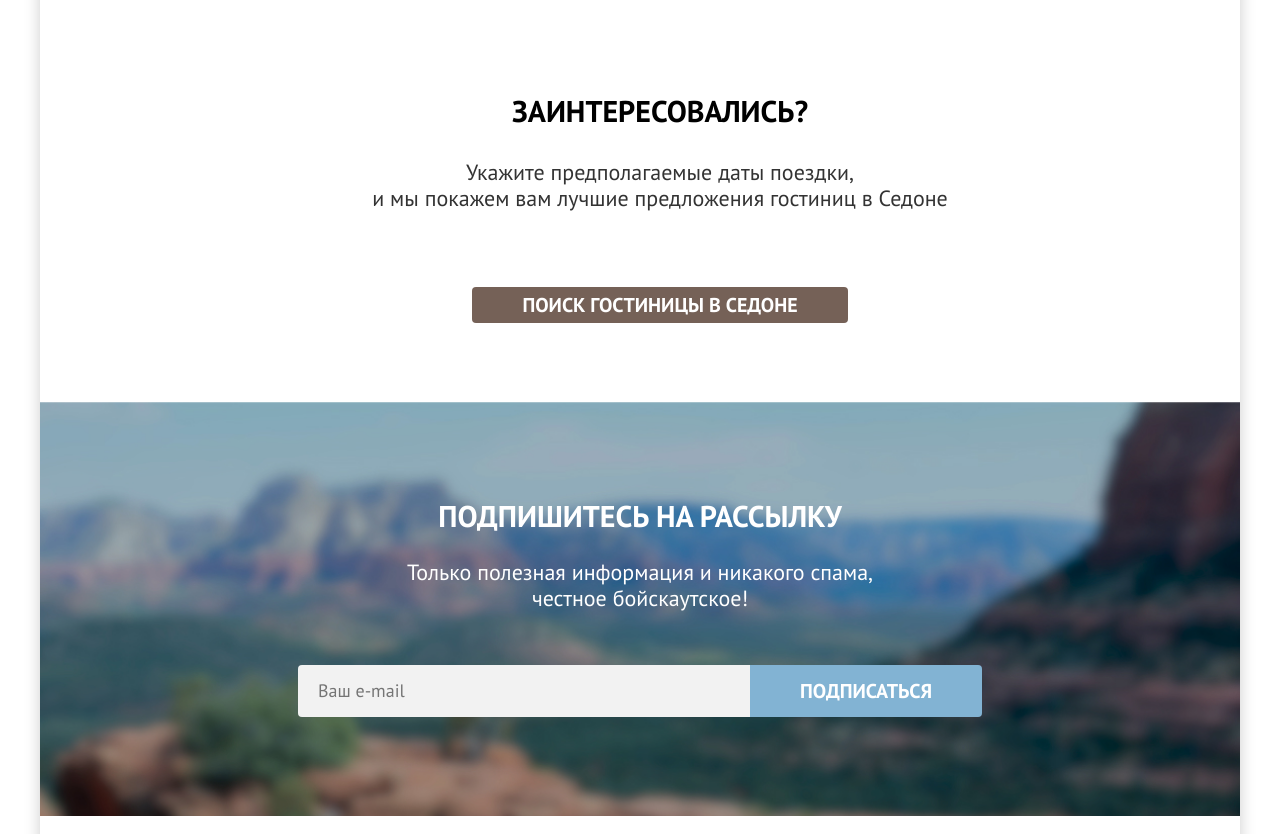
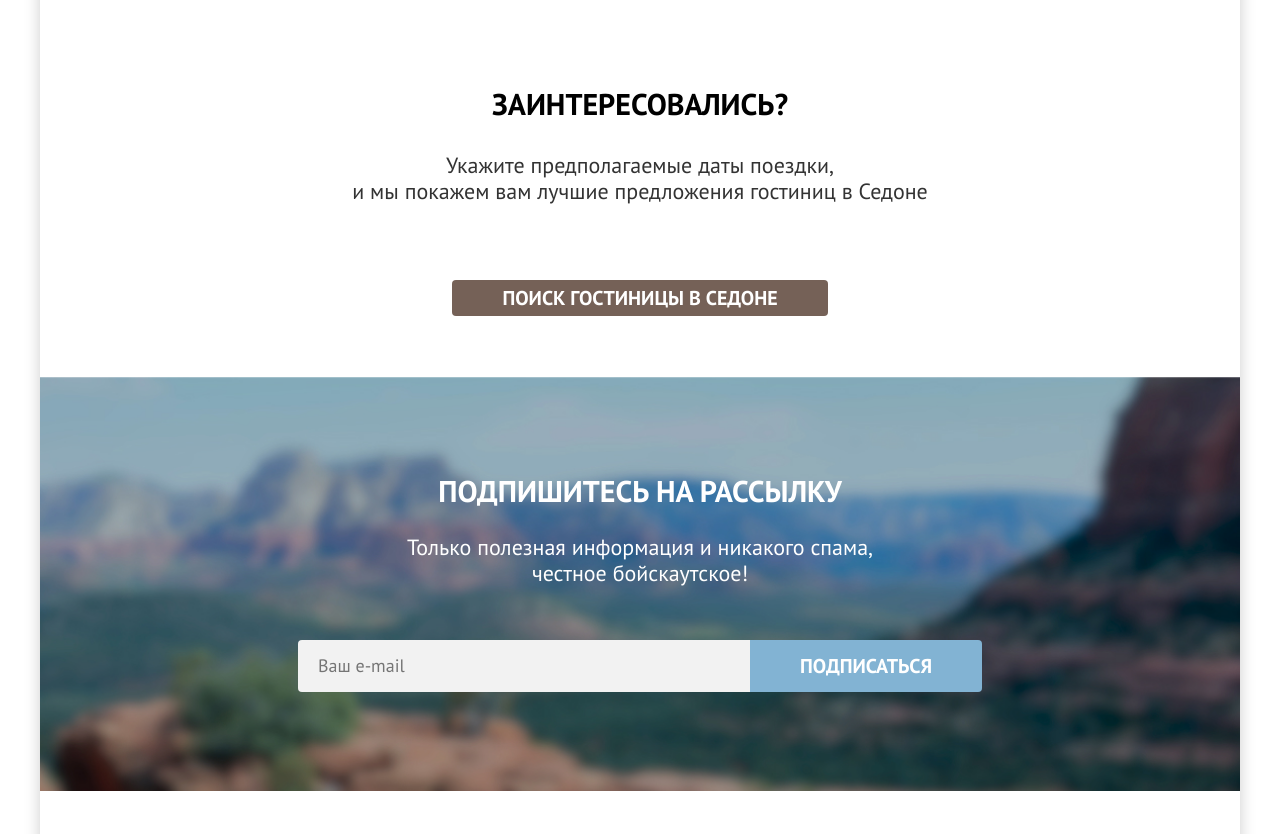
Before and after one commit to htmlacademy-htmlcss/1734813-sedona-36, a plain HTML site: page index.html in a window 1280 px wide. Shown: the part 2629-3463 px from the top of the page. Drawn offline with Linux system fonts and the light colour scheme; a script that the page names is missing.

Commit message:
Fixed code

```diff
--- a/index.html
+++ b/index.html
@@ -118,18 +118,14 @@
                 производства!</p>
             </li>
           </ul>
-          <ul class="interested-but">
-            <li class="interested-button">
+          <section class="interested-but">
             <h3 class="interested">Заинтересовались?</h3>
             <p class="interested-text">Укажите предполагаемые даты поездки,<br> и мы покажем вам лучшие предложения
               гостиниц
               в Седоне
             </p>
-              <div class="button-search">
             <a class="button button-search-sedona" href="#">Поиск гостиницы в седоне</a>
-              </div>
-            </li>
-          </ul>
+          </section>
         </section>
       </main>
       <footer class="page-footer">
--- a/styles/styles.css
+++ b/styles/styles.css
@@ -486,7 +486,7 @@ li {
   color: #000000;
   text-align: center;
   text-transform: uppercase;
-  margin-top: 96px;
+  margin-top: 89px;
 }
 
 .interested-text {
@@ -496,8 +496,9 @@ li {
   line-height: 26px;
 }
 
-.interested-button {
-  text-align: center;
+.interested-but {
+  margin: 0;
+  padding: 0;
 }
 
 .button-search-sedona {
```
Also changed, not shown: catalog.html (+1 -1 lines). Lines whose indentation alone changed are shown as unchanged.
